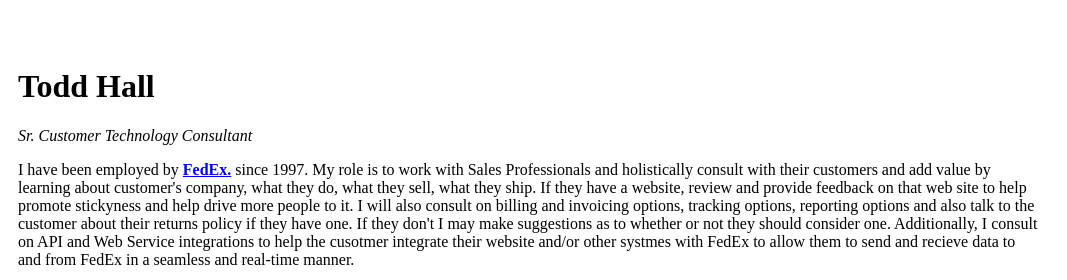
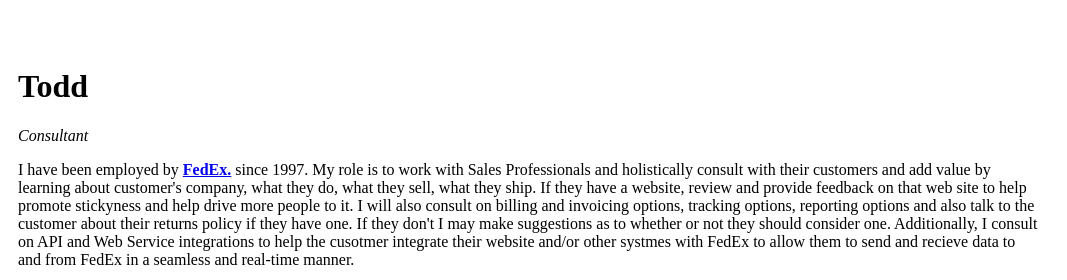
Before and after one commit to 6hdt9k/CV, a plain HTML site: page index.html in a window 1280 px wide. Shown: the top 280 px of the page, 213-1280 px from the left. Drawn offline with Linux system fonts and the light colour scheme.

Commit message:
Update index.html

```diff
--- a/index.html
+++ b/index.html
@@ -13,8 +13,8 @@
     <tr>
       <td><img src="circle-cropped.png" alt="ATL logo" <br></td>
       <td>
-        <h1>Todd Hall</h1>
-        <p><em>Sr. Customer Technology Consultant</em></p>
+        <h1>Todd</h1>
+        <p><em>Consultant</em></p>
         <p>I have been employed by <strong><a href="https://www.fedex.com/en-us/home.html">FedEx.</a></strong> since 1997. My role is to work with Sales Professionals and
           holistically consult with their customers and add value by learning about customer's company,
           what they do, what they sell, what they ship. If they have a website, review
```
